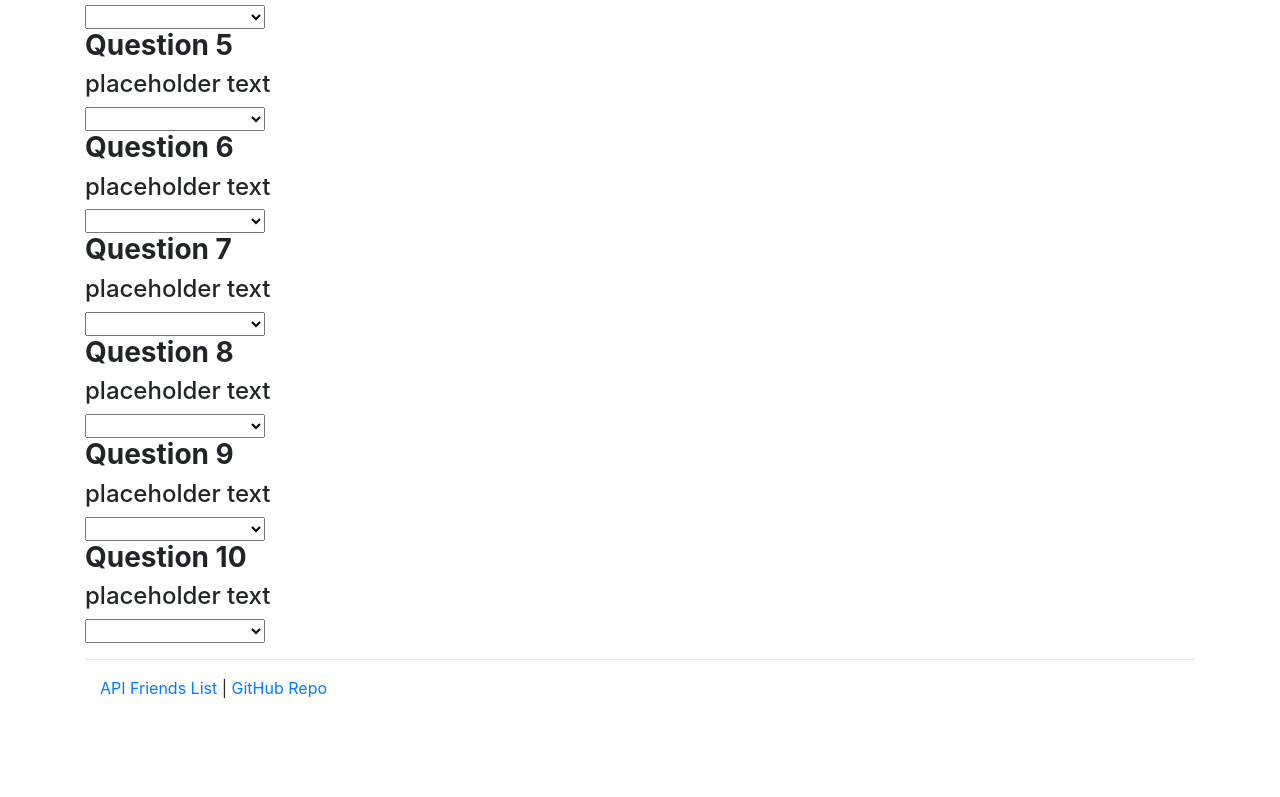
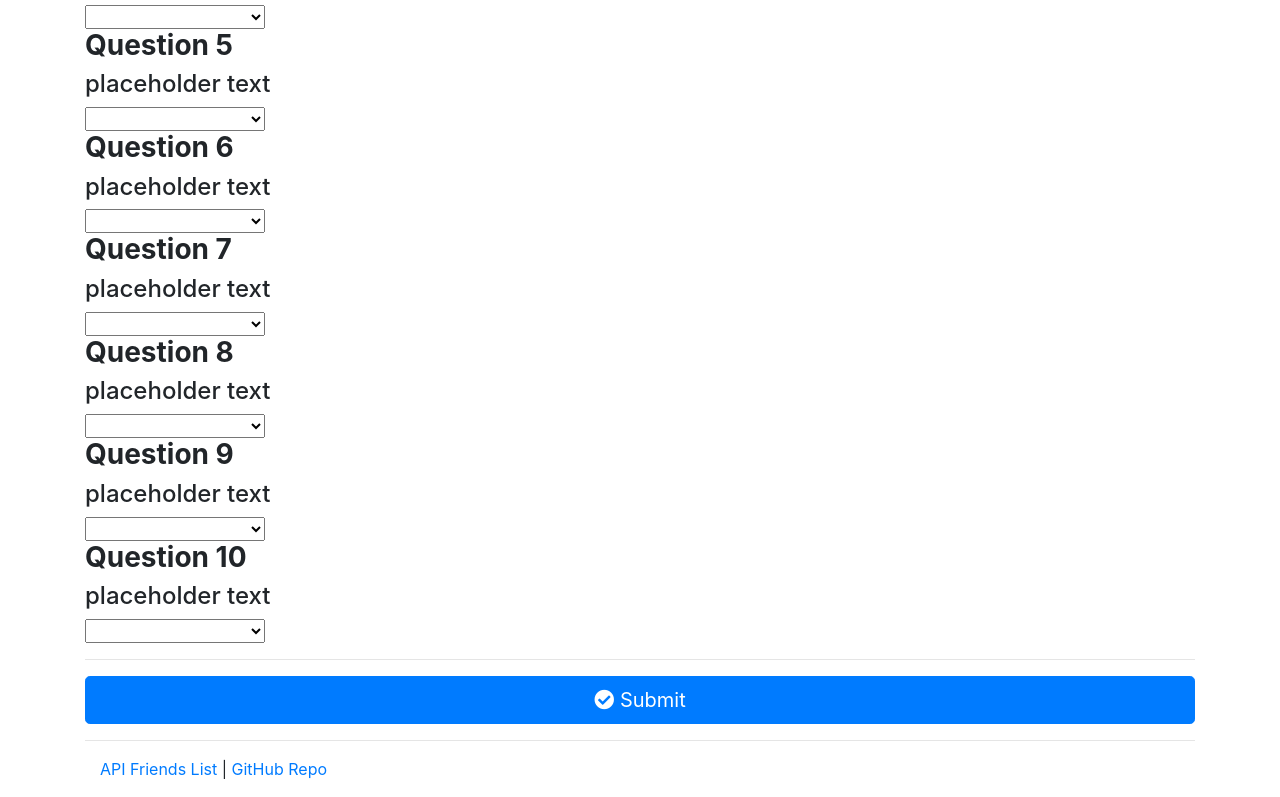
Before and after one commit to robertocastanon/FriendFinder, a website: page app/public/survey.html in a window 1280 px wide. Shown: the part 691-1488 px from the top of the page. Before the commit the page ends 1407 px from the top, so only its background shows below. Drawn offline with nearby package versions, Linux system fonts and the light colour scheme.

Commit message:
added submit button

```diff
--- a/app/public/survey.html
+++ b/app/public/survey.html
@@ -139,6 +139,12 @@
 
         <hr>
 
+        <button type="submit" class="btn btn-primary btn-lg btn-block" id="submit"><i class="fa fa-check-circle" aria-hidden="true"></i>
+            Submit</button>
+
+
+        <hr>
+
 
         <footer class="footer">
                 <div class="container">
```
